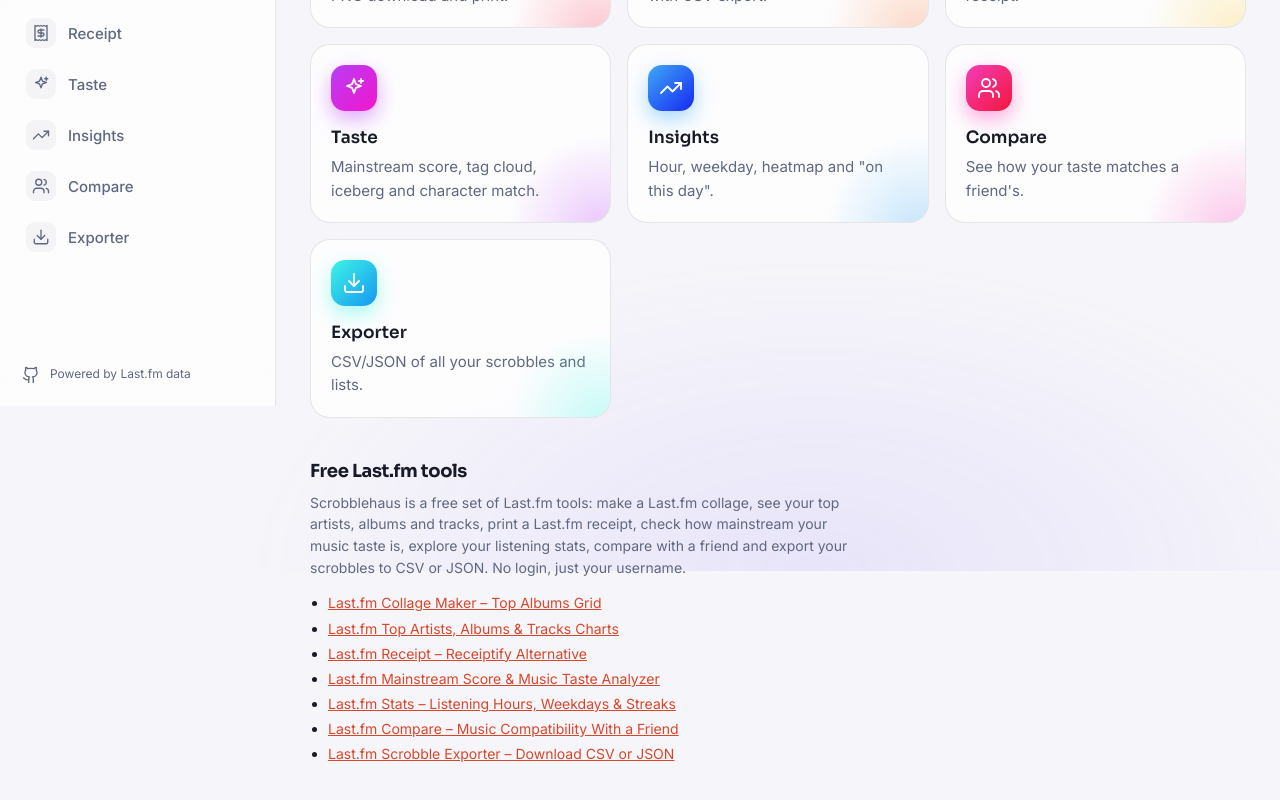
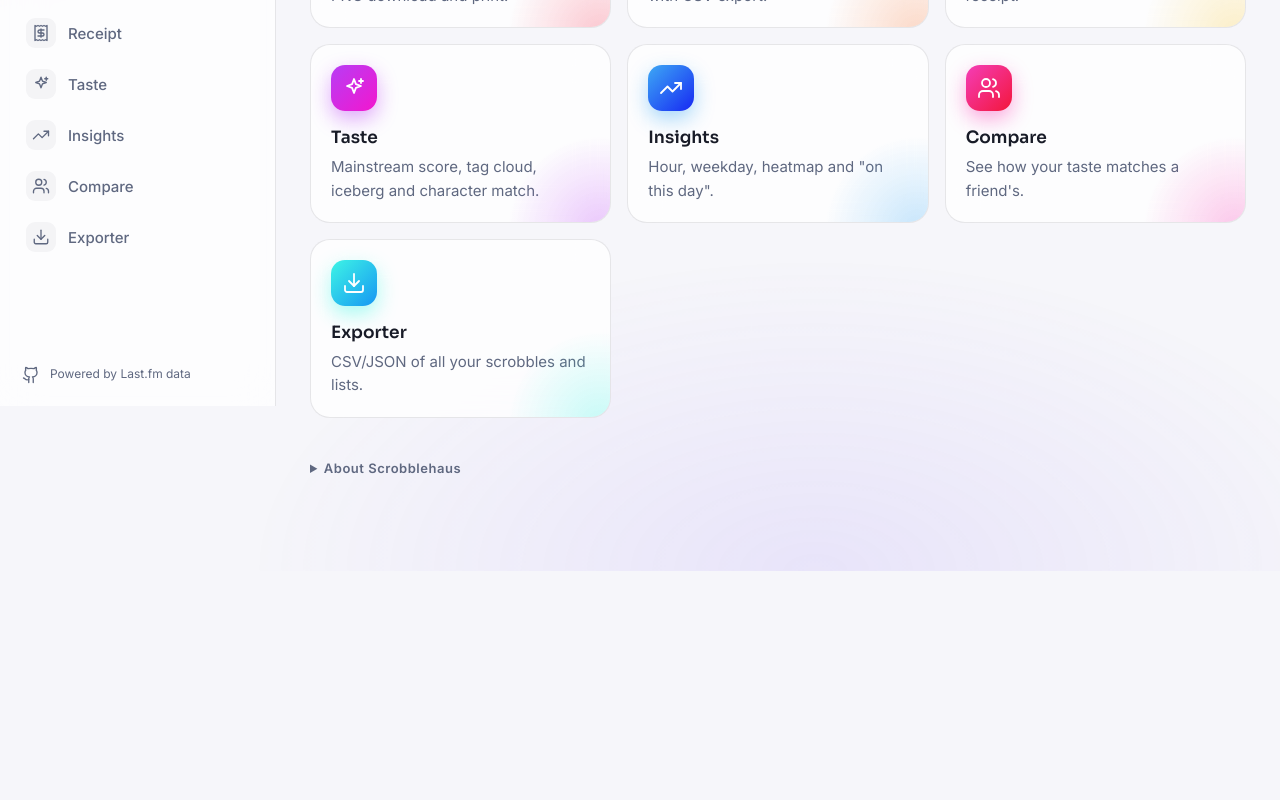
Before and after one commit to go-christianharrel/scrobblehaus, a SvelteKit app: page / in a window 1280 px wide. Shown: the part 394-1194 px from the top of the page. After the commit the page ends 936 px from the top, so only its background shows below. Built offline with nearby package versions, Linux system fonts and the light colour scheme.

Commit message:
fix: collapse the home SEO text block

```diff
--- a/src/routes/+page.svelte
+++ b/src/routes/+page.svelte
@@ -138,8 +138,8 @@
 	{/each}
 </div>
 
-<section class="about">
-	<h2>Free Last.fm tools</h2>
+<details class="about noprint">
+	<summary>About Scrobblehaus</summary>
 	<p class="muted">
 		Scrobblehaus is a free set of Last.fm tools: make a Last.fm collage, see
 		your top artists, albums and tracks, print a Last.fm receipt, check how
@@ -152,25 +152,27 @@
 			<li><a href={tool.href}>{tool.seoTitle.split(' | ')[0]}</a></li>
 		{/each}
 	</ul>
-</section>
+</details>
 
 <style>
 	.about {
 		margin-top: 40px;
 		max-width: 680px;
+		font-size: 13px;
+		color: var(--muted);
 	}
-	.about h2 {
-		font-size: 18px;
-		margin: 0 0 6px;
+	.about summary {
+		cursor: pointer;
+		font-weight: 600;
+		letter-spacing: 0.04em;
 	}
 	.about p {
-		font-size: 14px;
+		margin-top: 10px;
 		line-height: 1.55;
 	}
 	.about ul {
-		margin: 12px 0 0;
+		margin: 10px 0 0;
 		padding-left: 18px;
-		font-size: 14px;
 		line-height: 1.8;
 	}
 	.eyebrow-skel {
```
